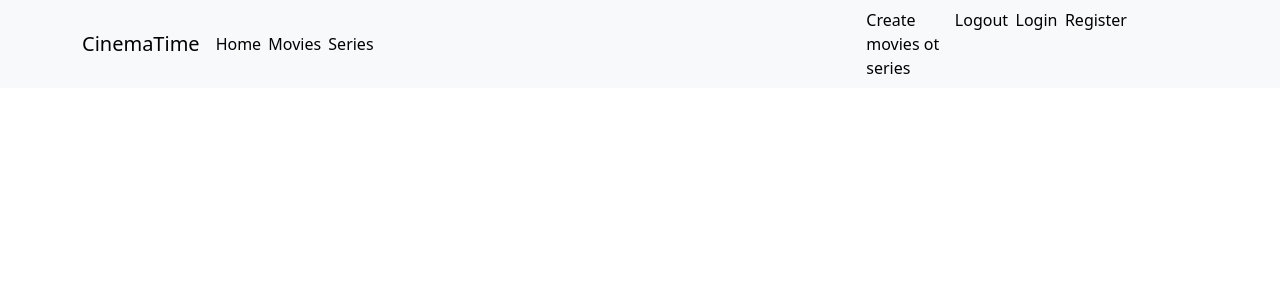
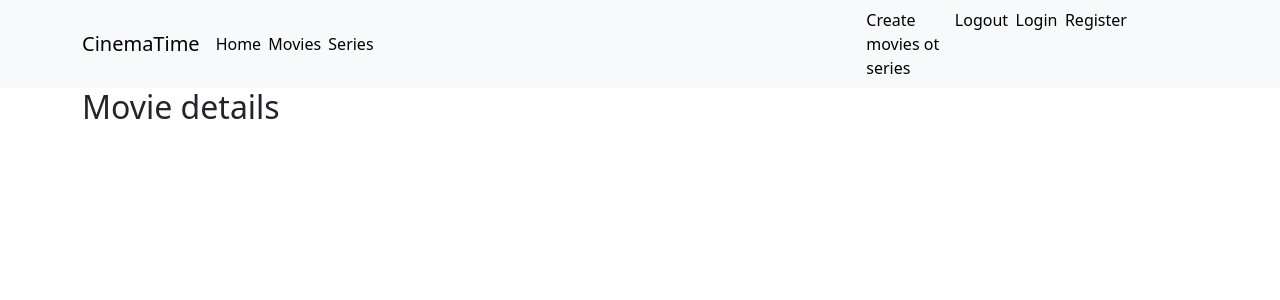
Before and after one commit to KateNK98/cinema-time, a React (Vite) app in the folder client/: page /movies/1/details in a window 1280 px wide. Shown: the top 300 px of the page. Built offline with nearby package versions, Linux system fonts and the light colour scheme.

Commit message:
Add route to movie details

```diff
--- a/client/src/App.jsx
+++ b/client/src/App.jsx
@@ -9,6 +9,7 @@ import Series from './components/series/Series.jsx';
 import Login from './components/login/Login.jsx';
 import Register from './components/register/Register.jsx';
 import CreateMoviesSeries from './components/createMoviesSeries/CreateMoviesSeries.jsx';
+import MovieDetails from './components/movies-list/movies-list-item/movies-details/MovieDetails.jsx';
 
 
 function App() {
@@ -24,6 +25,7 @@ function App() {
               <Routes>
                 <Route path='/' element={<Home />} />
                 <Route path='/movies' element={<MoviesList />} />
+                <Route path='/movies/:movieId/details' element={<MovieDetails />} />
                 <Route path='/series' element={<Series />} />
                 <Route path='/login' element={<Login />} />
                 <Route path='/register' element={<Register />} />
--- a/client/src/components/movies-list/MoviesList.jsx
+++ b/client/src/components/movies-list/MoviesList.jsx
@@ -1,5 +1,7 @@
 import { useEffect, useState } from 'react';
+
 import * as movieAPI from '../../api/movieAPI';
+
 import MoviesListItem from './movies-list-item/MoviesListItem';
 
 import styles from './MoviesList.module.css'
--- a/client/src/components/movies-list/movies-list-item/MoviesListItem.jsx
+++ b/client/src/components/movies-list/movies-list-item/MoviesListItem.jsx
@@ -1,3 +1,5 @@
+import { Link } from 'react-router-dom';
+
 import Button from 'react-bootstrap/Button';
 import Card from 'react-bootstrap/Card';
 
@@ -18,7 +20,7 @@ export default function MoviesListItem({
                 <Card.Title className='mb-2'>{title}</Card.Title>
                 <Card.Subtitle  className='mb-4'>{genre}</Card.Subtitle>
                 <Card.Text className={styles.summary}>{summary}</Card.Text>
-                <Button variant="primary">More information</Button>
+                <Link to={`/movies/${_id}/details`}><Button variant="primary">More information</Button></Link>
             </Card.Body>
             </Card>
         </>
--- /dev/null
+++ b/client/src/components/movies-list/movies-list-item/movies-details/MovieDetails.jsx
@@ -0,0 +1,7 @@
+export default function MovieDetails() {
+    return(
+        <>
+        <h2>Movie details</h2>
+        </>
+    )
+}
```
